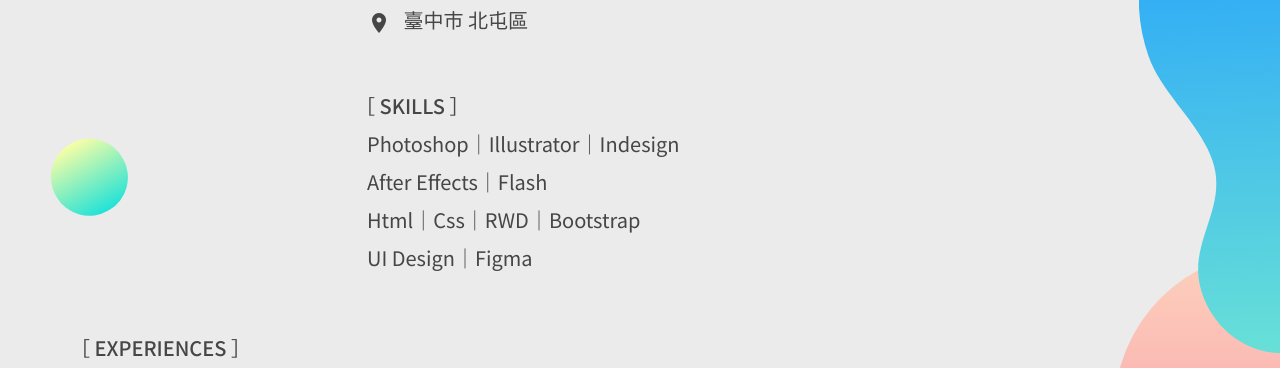
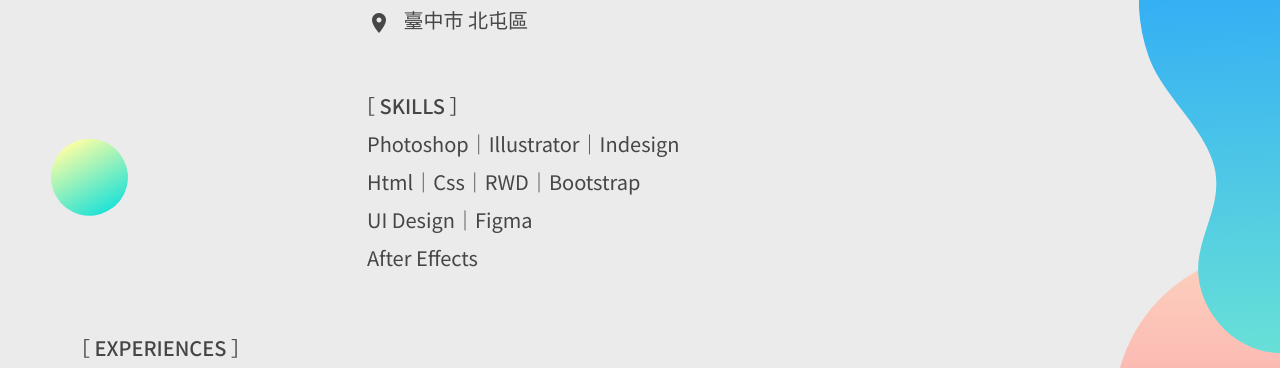
Before and after one commit to chujunchan/chienyi-portfolio, a plain HTML site: page about.html in a window 1280 px wide. Shown: the part 361-729 px from the top of the page. Drawn offline with nearby package versions, Linux system fonts and the light colour scheme.

Commit message:
Update 2022-02-18T04:57:01.912Z

```diff
--- a/about.html
+++ b/about.html
@@ -93,9 +93,9 @@
                 <p class="fw-medium mb-1 mb-md-2 ms-n1">［ SKILLS ］</p>
                 <ul class="list-unstyled">
                   <li class="mb-2">Photoshop｜Illustrator｜Indesign</li>
-                  <li class="mb-2">After Effects｜Flash</li>
                   <li class="mb-2">Html｜Css｜RWD｜Bootstrap</li>
-                  <li>UI Design｜Figma</li>
+                  <li class="mb-2">UI Design｜Figma</li>
+                  <li>After Effects</li>
                 </ul>
               </div>
             </div>
```
Also changed, not shown: index.html (+2 -2 lines).
